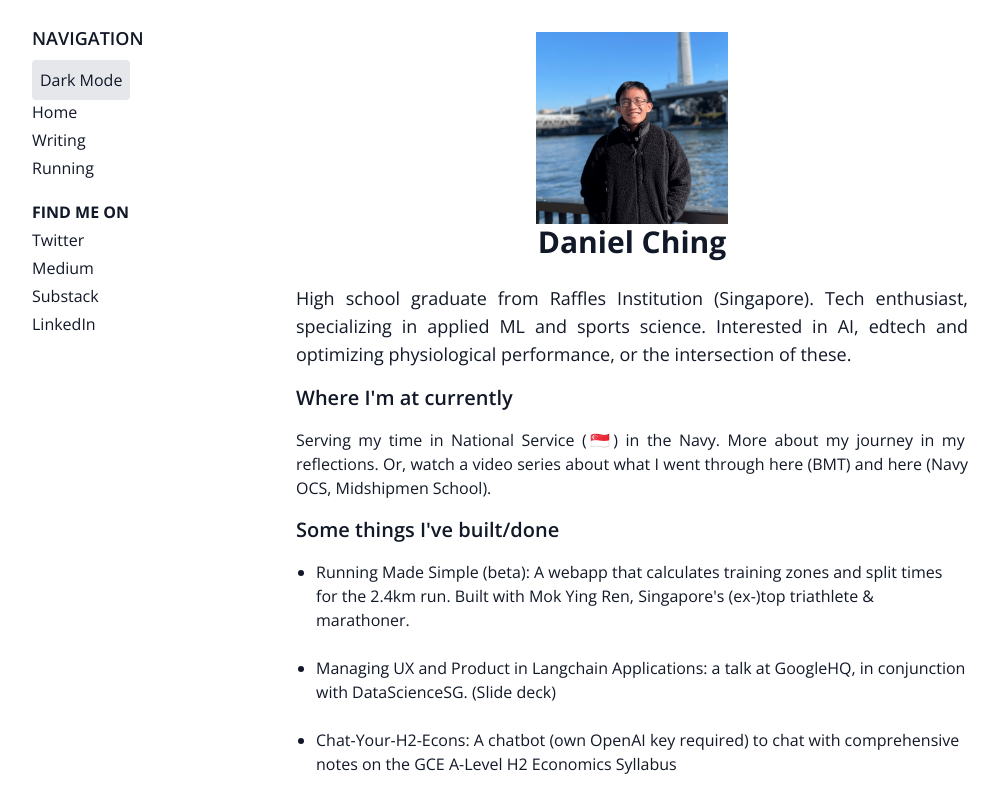
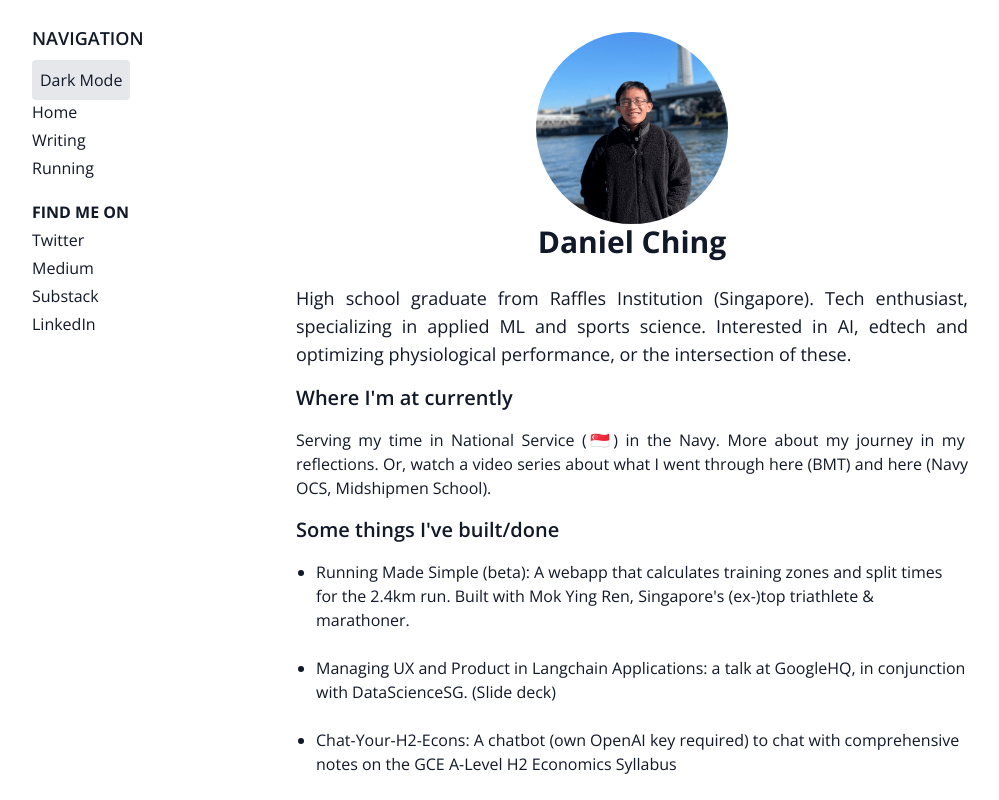
Before and after one commit to danielcwq/website-v2, a Next.js app: page / in a window 1280 px wide. Shown: the top 800 px of the page, without its empty margins (8-1007 px from the left). Built offline with nearby package versions, Linux system fonts and the light colour scheme.

Commit message:
rounded image

```diff
--- a/pages/index.js
+++ b/pages/index.js
@@ -33,7 +33,7 @@
           <main className="flex-1 flex flex-col items-center justify-start items-start">
             <div className="max-w-2xl mx-auto w-full pt-8">
               <div className="flex flex-col items-center justify-center">
-                <div className="w-48 h-48 rounded-full relative">
+                <div className="w-48 h-48 rounded-full overflow-hidden relative">
                   <Image
                     src="/mugshotfinalmin.png"
                     layout="fill"
```
